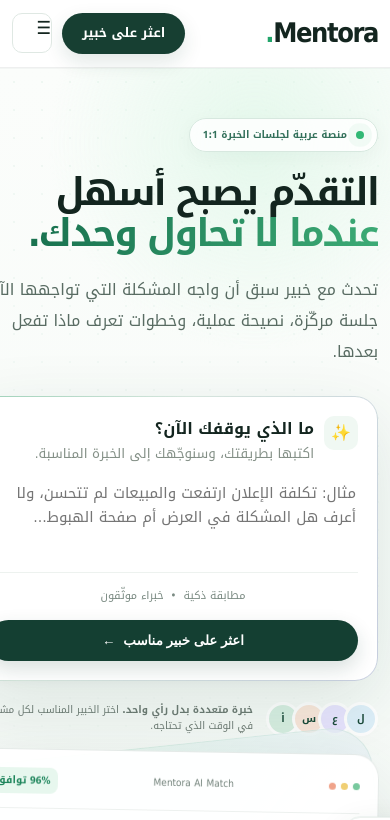
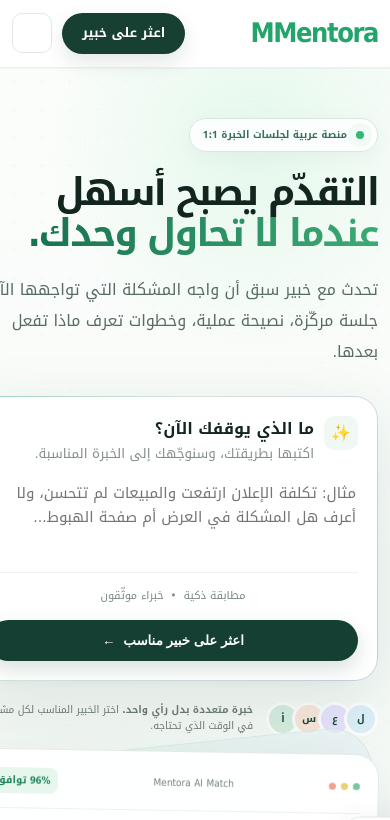
Before and after one commit to AhmedZakaria14/mentora, a Next.js app: page / in a window 390 px wide. Shown: the top 820 px of the page. Built offline with nearby package versions, Linux system fonts and the light colour scheme.

Commit message:
Refine responsive Mentora navigation

```diff
--- a/src/components/Header.tsx
+++ b/src/components/Header.tsx
@@ -5,18 +5,25 @@
   return (
     <header className="header">
       <div className="shell nav">
-        <Link href="/" className="brand" aria-label="Mentora الصفحة الرئيسية">{appConfig.name}<span>.</span></Link>
+        <Link href="/" className="brand" aria-label="Mentora الصفحة الرئيسية">
+          <span className="brandMark">M</span>
+          <span className="brandWord">{appConfig.name}</span>
+        </Link>
+
         <nav className="navlinks" aria-label="التنقل الرئيسي">
           <Link href="/explore">استكشف الخبراء</Link>
           <Link href="/how-it-works">كيف تعمل؟</Link>
           <Link href="/pricing">الأسعار</Link>
-          <Link href="/become-a-mentor">انضم كخبير</Link>
+          <Link href="/become-a-mentor">للخبراء</Link>
         </nav>
+
         <div className="navActions">
           <Link href="/login" className="ghost">تسجيل الدخول</Link>
           <Link href="/explore" className="btn small">اعثر على خبير</Link>
           <details className="mobileMenu">
-            <summary className="menuButton" aria-label="فتح القائمة">☰</summary>
+            <summary className="menuButton" aria-label="فتح القائمة">
+              <span></span><span></span><span></span>
+            </summary>
             <div className="mobileMenuPanel">
               <Link href="/explore">استكشف الخبراء</Link>
               <Link href="/how-it-works">كيف تعمل؟</Link>
```
